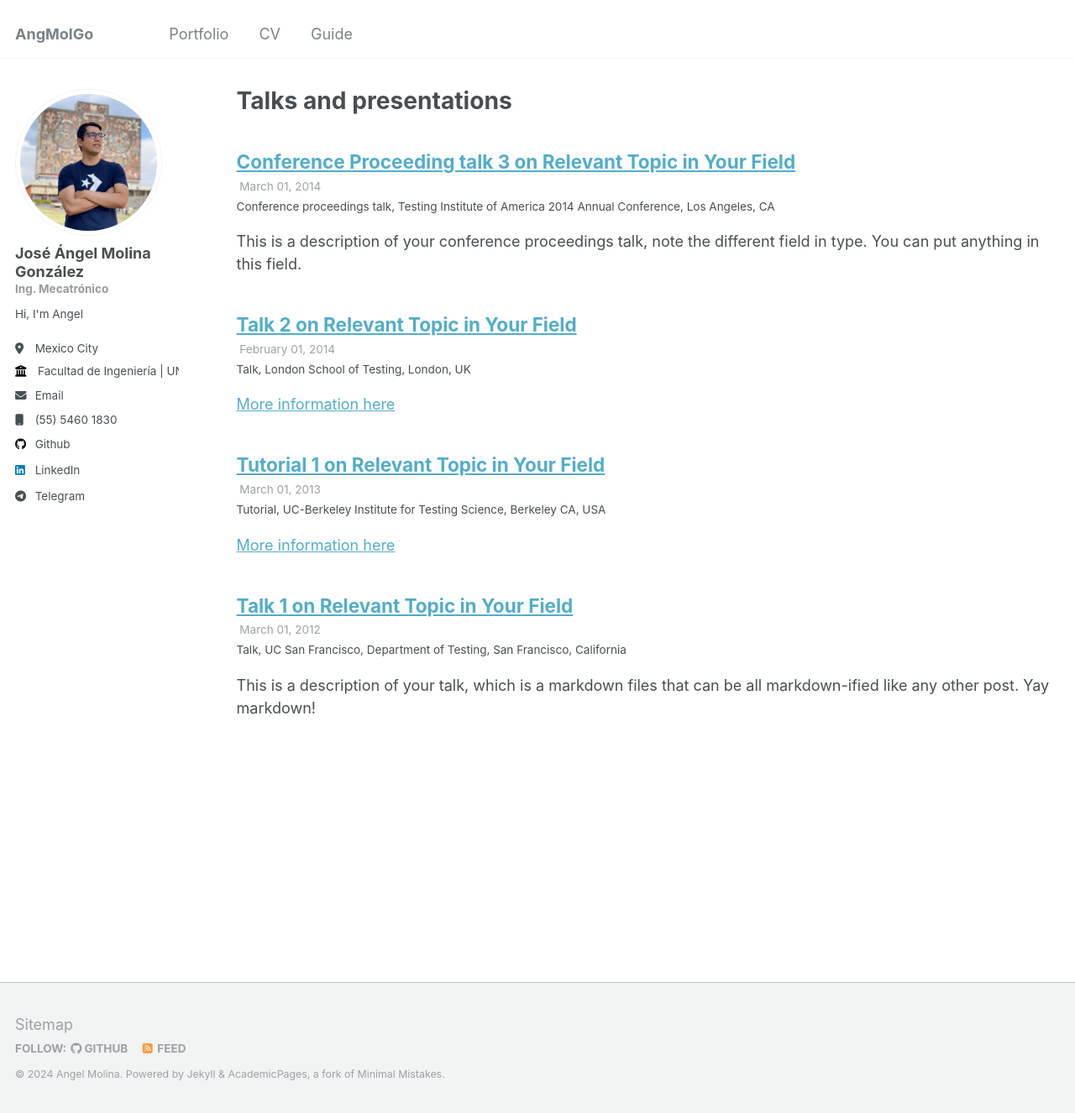
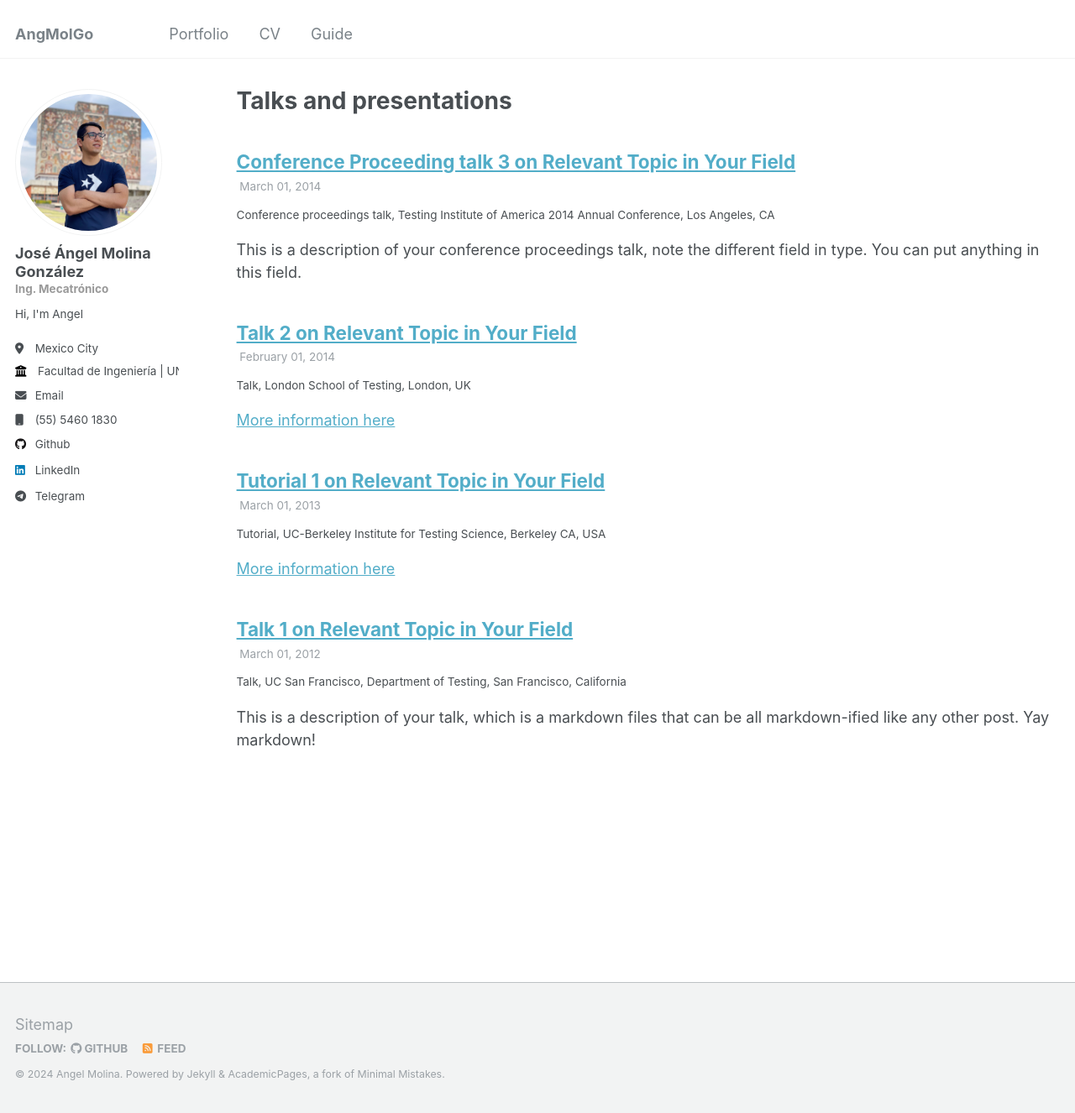
Before and after one commit to AngMolGo/angmolgo.github.io, a Jekyll site: the page built from _pages/talks.html, in a window 1280 px wide and 1326 px high. Shown: the whole window at 84% size. Built offline with Jekyll 4.4.1, drawn with Linux system fonts in a browser that asks for light colours.

Commit message:
A ver si así

```diff
--- a/_sass/_archive.scss
+++ b/_sass/_archive.scss
@@ -58,7 +58,7 @@
 }
 
 .archive__item-excerpt {
-  margin-top: 0;
+  margin-top: 10;
   font-size: $type-size-6;
 
   & + p {
```
